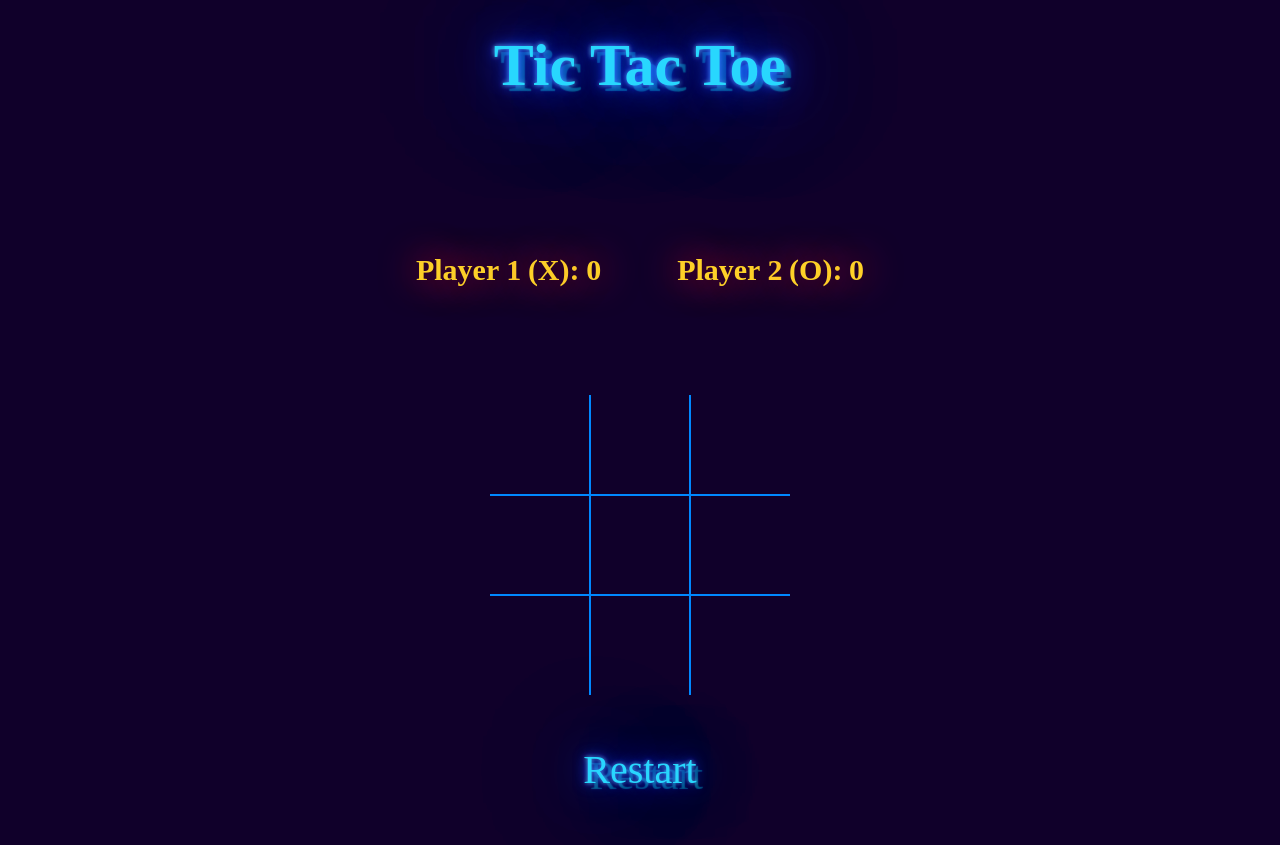
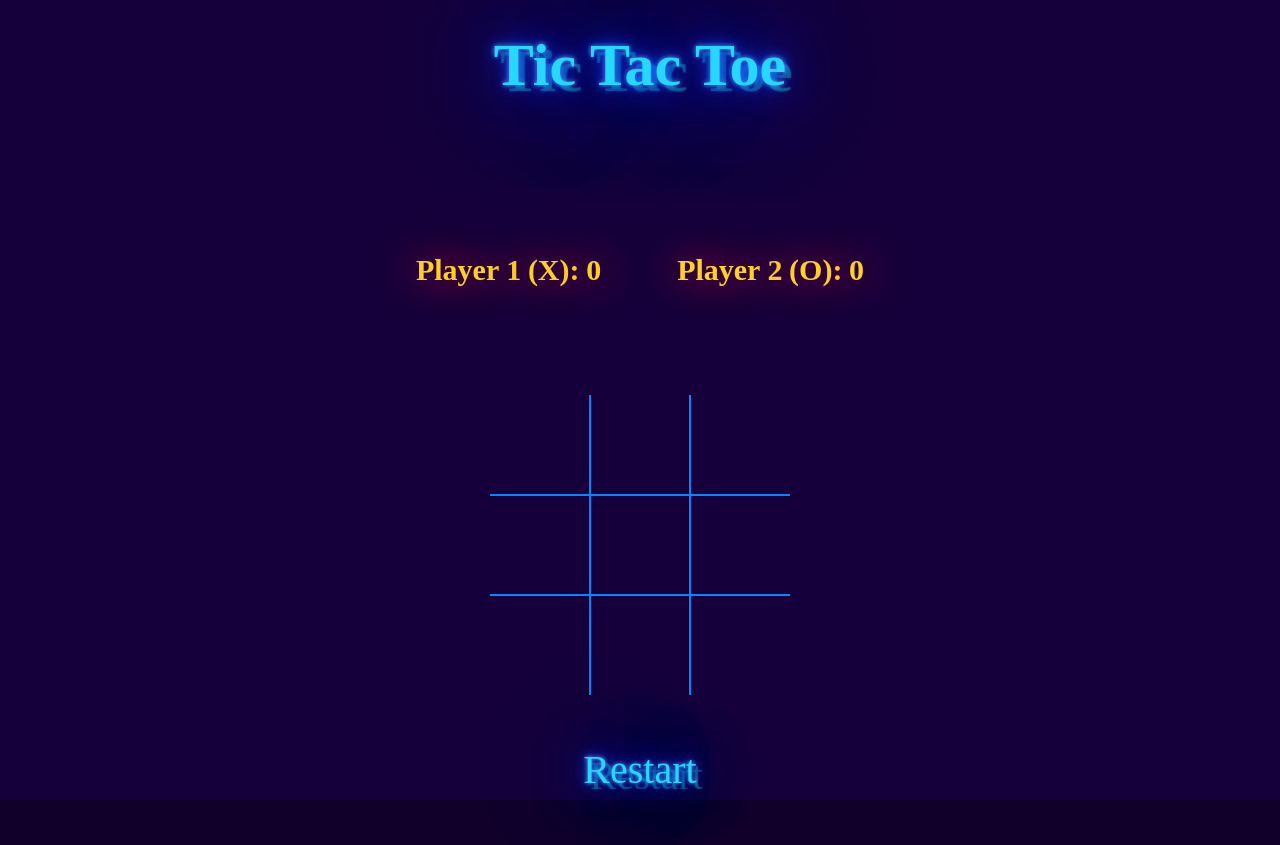
Before and after one commit to MeSlav/Tic-Tac-Toe-with-AI, a plain HTML site: page index.html in a window 1280 px wide. Both pictures are taken after a click on the element "Player vs Player". Drawn offline with Linux system fonts and the light colour scheme; a web font is replaced by a local one.

Commit message:
some fixes

```diff
--- a/style/style.css
+++ b/style/style.css
@@ -176,6 +176,17 @@ menu ========================================================
   -webkit-animation: btnActive 1s ease infinite;
 }
 
+/*
+game =================================================
+*/
+
+#game{
+  position: absolute;
+  height: 100vh;
+  width: 100%;
+  background-color: #16003b;
+  top: 0px;
+}
 
 /*
 title and player scores =================================================
```
